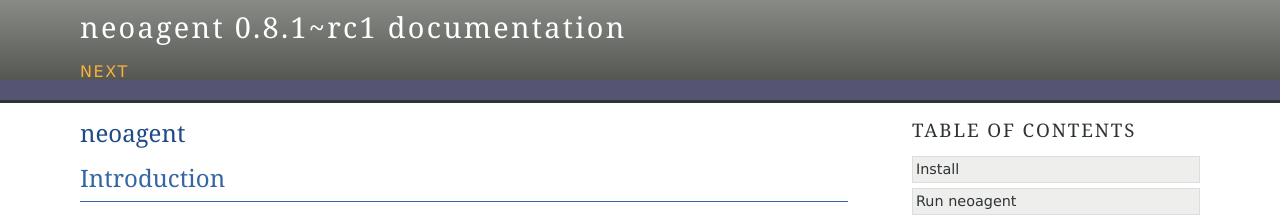
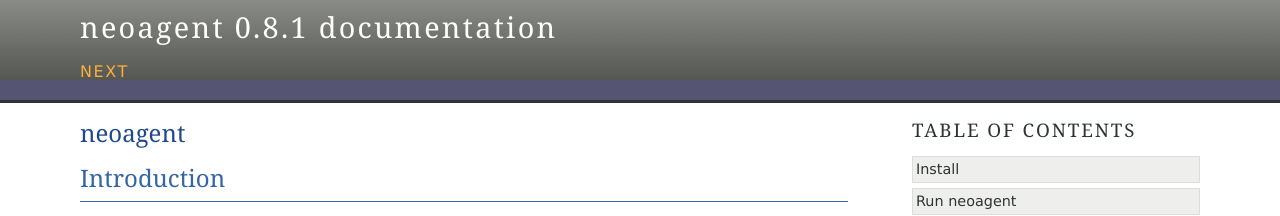
Before and after one commit to cubicdaiya/neoagent, a Sphinx documentation site: the page built from doc/source/index.rst, in a window 1280 px wide. Shown: the top 216 px of the page. Built offline with Sphinx 7.4.7, drawn with Linux system fonts in a browser that asks for light colours.

Commit message:
v0.8.1 released

```diff
--- a/doc/source/conf.py
+++ b/doc/source/conf.py
@@ -48,9 +48,9 @@
 # built documents.
 #
 # The short X.Y version.
-version = '0.8.1~rc1'
+version = '0.8.1'
 # The full version, including alpha/beta/rc tags.
-release = '0.8.1~rc1'
+release = '0.8.1'
 
 # The language for content autogenerated by Sphinx. Refer to documentation
 # for a list of supported languages.
```
Also changed, not shown: 7 other files.
